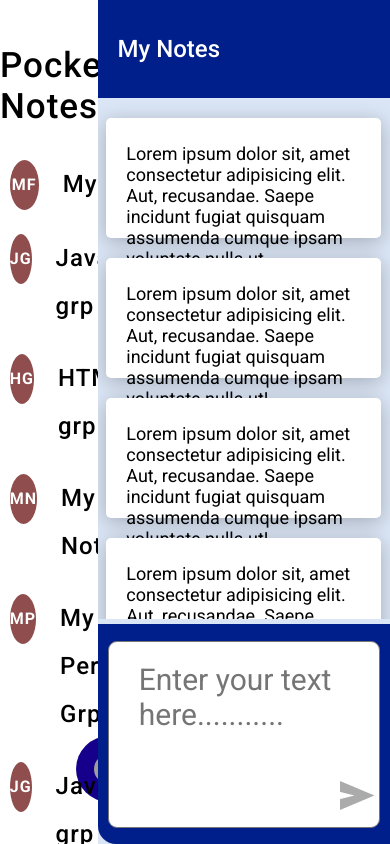
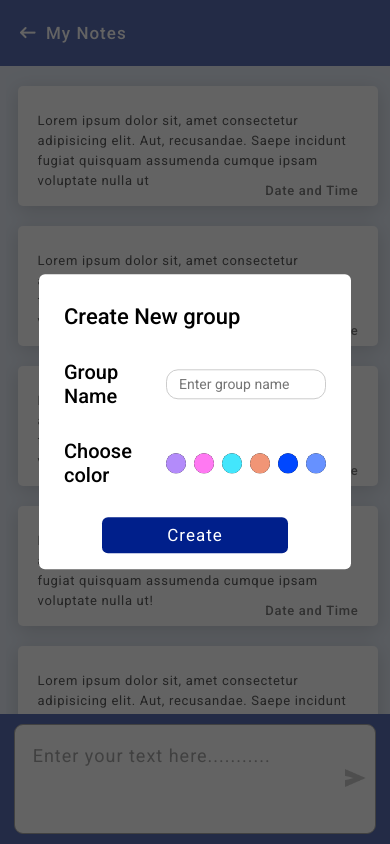
Before and after one commit to arslaan07/pocket-notes, a React (Vite) app: page /groupname in a window 390 px wide. Built offline with nearby package versions, Linux system fonts and the light colour scheme; grey boxes are pictures that could not be loaded.

Commit message:
update: mobile layout v1 complete

```diff
--- a/src/components/AddGroup.jsx
+++ b/src/components/AddGroup.jsx
@@ -25,7 +25,7 @@ const AddGroup = () => {
                 </ul>
                 </div>
             </div>
-            <div>
+            <div className={styles.buttonContainer}>
                 <input type="submit" value="Create" className={styles.button} />
             </div>
 
--- a/src/components/AddGroup.module.css
+++ b/src/components/AddGroup.module.css
@@ -53,7 +53,6 @@
     font-weight: 500;
     font-size: 27px;
 }
-/* AddGroup.module.css */
 
 .list {
     list-style: none;
@@ -139,7 +138,77 @@
     float: right;
     cursor: pointer;
     transition: box-shadow 0.3s ease;
+    border: none;
 }
 .button:hover {
     box-shadow: 0px 4px 10px rgba(0, 0, 0, 0.5);
 }
+
+@media screen and (max-width: 468px) {
+  .form {
+    display: flex;
+    flex-direction: column;
+    padding: 16px;
+    /* border: 2px solid; */
+    height: 100%;
+    justify-content: space-between;
+    letter-spacing: 3.5%;
+    padding-left: 25px;
+    padding-right: 25px;
+    padding-top: 30px;
+}
+.heading {
+  font-weight: 500;
+  font-size: 22px;
+
+}
+.nameContainer {
+  gap: 12px;
+}
+.name {
+  font-weight: 500;
+  font-size: 20px;
+}
+.groupName {
+  width: 160px;
+  margin-left: 0px;
+  margin-right: 0px;
+  border-radius: 12px;
+  height: 30px;
+  font-size: 14px;
+  padding-left: 12px;
+  font-weight: 400;
+  border: 0.8px solid #CCCCCC;
+  outline: none;
+}
+.colorContainer {
+  /* border: 2px solid; */
+  gap: 25px;
+}
+.color {
+  font-weight: 500;
+  font-size: 20px;
+  /* border-radius: 10%; */
+}
+.list {
+  gap: 8px;
+}
+
+.list li {
+  width: 20px;
+  height: 20px;
+}
+.buttonContainer {
+  display: flex;
+  justify-content: center;
+  align-items: center;
+}
+.button {
+  width: 186px;
+  height: 36px;
+  font-size: 17px;
+  float: none;
+  letter-spacing: 1px;
+  border-radius: 6px;
+}
+}
--- a/src/components/ContentArea.jsx
+++ b/src/components/ContentArea.jsx
@@ -1,6 +1,8 @@
 import React from 'react'
 import styles from './ContentArea.module.css'
 import saveImg from '../images/save.png'
+import backImg from '../images/back.png'
+import useWindowWidth from '../hooks/useWindowWidth'
 
 const notes = ["Lorem ipsum dolor sit, amet consectetur adipisicing elit. Aut, recusandae. Saepe incidunt fugiat quisquam assumenda cumque ipsam voluptate nulla ut",
   "Lorem ipsum dolor sit, amet consectetur adipisicing elit. Aut, recusandae. Saepe incidunt fugiat quisquam assumenda cumque ipsam voluptate nulla ut!",
@@ -10,9 +12,13 @@ const notes = ["Lorem ipsum dolor sit, amet consectetur adipisicing elit. Aut, r
 
 ]
 const ContentArea = () => {
+  const windowWidth = useWindowWidth()
+  const showBackImg = windowWidth <= 468
   return (
     <div className={styles.container}>
-      <h1 className={styles.heading}>My Notes</h1>
+      <h1 className={styles.heading}>
+        {showBackImg && <img className={styles.backImg} src={backImg} alt="" />}
+        My Notes</h1>
       <div className={styles.notesContainer}>
         {
           notes.map((note, i) => (
--- a/src/components/ContentArea.module.css
+++ b/src/components/ContentArea.module.css
@@ -2,6 +2,9 @@
     background-color: #DAE5F5;
     height: 100%;
     overflow-y: hidden;
+}
+.backImg {
+    margin-right: 10px;
 }
 .heading {
     background-color: #001F8B;
@@ -13,10 +16,11 @@
     font-weight: 500;
     font-size: 24px;
     padding-left: 20px;
+    letter-spacing: 1px;
 }
 .textareaContainer {
     width: 75%;
-    height: 220px;
+    height: 180px;
     display: flex;
     align-items: center;
     justify-content: center;
@@ -34,7 +38,7 @@
     font-weight: 400;
     font-size: 30px;
     padding: 20px 30px;
-    letter-spacing: 2%;
+    letter-spacing: 1px;
 }
 .saveImg {
     position: absolute;
@@ -48,7 +52,8 @@
     padding: 20px 0;
     gap: 20px;
     overflow-y: auto;
-    max-height: calc(100% - 323px);
+    margin-left: 6px;
+    max-height: calc(100% - 278px);
     letter-spacing: 3.5%;
     font-size: 18px;
 }
@@ -60,12 +65,16 @@
 }
 .notesContainer::-webkit-scrollbar-thumb {
     background: #ffffff;
-    border-radius: 4px;
+    border-radius: 8px;
     border: 3px solid #51555b;
 }
 .notesContainer::-webkit-scrollbar-thumb:hover {
     background: #f8f5f5;
 }
+/* .notesContainer {
+    scrollbar-width: thin;
+    scrollbar-color: #ffffff #51555b;
+} */
 .noteCard {
     min-height: 120px;
     width: 94%;
@@ -81,3 +90,92 @@
     font-weight: 500;
     color: #353535;
 }
+
+@media screen and (max-width: 468px) {
+
+    .heading {
+        background-color: #001F8B;
+        height: 66px;
+        position: sticky;
+        top: 0;
+        align-content: center;
+        color: white;
+        font-weight: 500;
+        font-size: 17px;
+        padding-left: 20px;
+    }
+    .textareaContainer {
+        width: 100%;
+        height: 130px;
+        display: flex;
+        align-items: center;
+        justify-content: center;
+        background-color: #001F8B;
+        position: fixed;
+        bottom: 0;
+        border-bottom-left-radius: 0px;
+    }
+    .textarea {
+        resize: none;
+        width: 93%;
+        height: 85%;
+        border-radius: 9px;
+        outline: none;
+        font-weight: 400;
+        font-size: 18px;
+        padding: 20px 18px;
+    }
+    .saveImg {
+        position: absolute;
+        top: 42.5%;
+        left: calc(93% - 18px);
+        width: 21px;
+        height: 18px;
+    }
+    .notesContainer {
+        display: flex;
+        flex-direction: column;
+        align-items: center;
+        padding: 20px 0px;
+        gap: 20px;
+        overflow-y: auto;
+        max-height: calc(100% - 196px);
+        letter-spacing: 0.7px;
+        line-height: 20px;
+        font-size: 13px;
+    }
+    .notesContainer::-webkit-scrollbar {
+        width: 10px;
+    }
+    .notesContainer::-webkit-scrollbar-track {
+        background: #d9d9d9;
+    }
+    .notesContainer::-webkit-scrollbar-thumb {
+        background: #ffffff;
+        border-radius: 4px;
+        border: 1px solid #d9d9d9;
+    }
+    .notesContainer::-webkit-scrollbar-thumb:hover {
+        background: #f8f5f5;
+    }
+    /* .notesContainer {
+        scrollbar-width: thin;
+        scrollbar-color: #ffffff #51555b;
+    } */
+    .noteCard {
+        min-height: 120px;
+        width: 94%;
+        border-radius: 5px;
+        background-color: #ffffff;
+        padding: 25px 20px 10px 20px;
+        font-weight: 400;
+        box-shadow: 0 4px 20px #00000040;
+    }
+    .date {
+        float: right;
+        margin-top: 10px;
+        font-weight: 500;
+        color: #353535;
+    }
+
+}
--- a/src/components/Home.module.css
+++ b/src/components/Home.module.css
@@ -41,3 +41,8 @@
     padding-right: 120px;
     margin-top: 80px;
 }
+@media screen and (max-width: 480px) {
+    .container {
+       display: none;
+    }
+}
--- a/src/components/Layout.jsx
+++ b/src/components/Layout.jsx
@@ -1,18 +1,23 @@
 import React from 'react'
 import Sidebar from './Sidebar'
-import { Outlet } from 'react-router-dom'
+import { Outlet, useLocation } from 'react-router-dom'
 import styles from './Layout.module.css'
 import AddGroup from './AddGroup'
+import useWindowWidth from '../hooks/useWindowWidth'
 const Layout = () => {
+  const location = useLocation()
+  const windowWidth = useWindowWidth()
+
+  const showSidebar = !(location.pathname === '/groupname' && windowWidth <= 468)
   return (
     <>
     <div className={styles.container}>
-      <Sidebar />
+      {showSidebar && <Sidebar />}
       <main className={styles.main}>
         <Outlet />
       </main>
     </div>
-    {/* <AddGroup /> */}
+    <AddGroup />
     </>
   )
 }
--- a/src/components/Modal.module.css
+++ b/src/components/Modal.module.css
@@ -18,3 +18,9 @@
     top: 0;
     z-index: 900;
 }
+@media screen and (max-width: 468px) {
+    .container {
+        width: 80vw;
+        height: 35vh;
+    }
+}
--- a/src/components/Sidebar.module.css
+++ b/src/components/Sidebar.module.css
@@ -54,12 +54,16 @@
 
 .groupContainer::-webkit-scrollbar-thumb {
     background: #ffffff;
-    border-radius: 4px;
+    border-radius: 8px;
     border: 3px solid #d9d9d9;
 }
 .groupContainer::-webkit-scrollbar-thumb:hover {
     background: #f8f5f5;
 }
+/* .groupContainer {
+    scrollbar-width: thin;
+    scrollbar-color: #ffffff #d9d9d9;
+} */
 
 
 .groupCard {
@@ -101,3 +105,27 @@
     font-weight: bold;
     color: #fff;  /* Example text color */
   }
+
+  @media screen and (max-width: 480px) {
+    .container {
+        width: 100%;
+
+    }
+    .title {
+        text-align: start;
+        padding-left: 10%;
+        font-size: 32px;
+
+    }
+    .groupContainer {
+        font-size: 18px;
+        padding-top: 1%;
+
+
+    }
+    .plus {
+        padding: 18px;
+        bottom: 5%;
+        left: 80%;
+    }
+  }
--- /dev/null
+++ b/src/hooks/useWindowWidth.js
@@ -0,0 +1,14 @@
+import React, { useEffect, useState } from 'react'
+
+const useWindowWidth = () => {
+    const [width, setWidth] = useState(window.innerWidth)
+    useEffect(() => {
+        const handleResize = () => setWidth(window.innerWidth)
+        window.addEventListener("resize" , handleResize)
+
+        return () => window.removeEventListener("resize" , handleResize)
+    }, [])
+  return width
+}
+
+export default useWindowWidth
```
Also changed, not shown: src/images/back.png (added).
